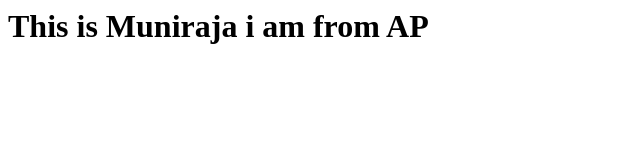
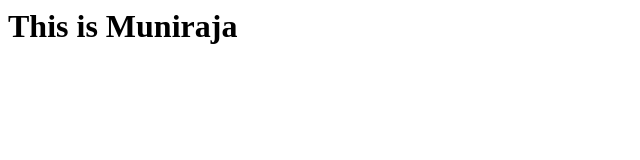
Before and after one commit to kosurumuniraja/Helloworld, a plain HTML site: page index.html in a window 1280 px wide. Shown: the whole page, without its empty margins (0-640 px from the left). Drawn offline with Linux system fonts and the light colour scheme.

Commit message:
Update index.html

```diff
--- a/index.html
+++ b/index.html
@@ -1 +1 @@
-<h1>This is Muniraja i am from AP</h1>
+<h1>This is Muniraja </h1>
```
